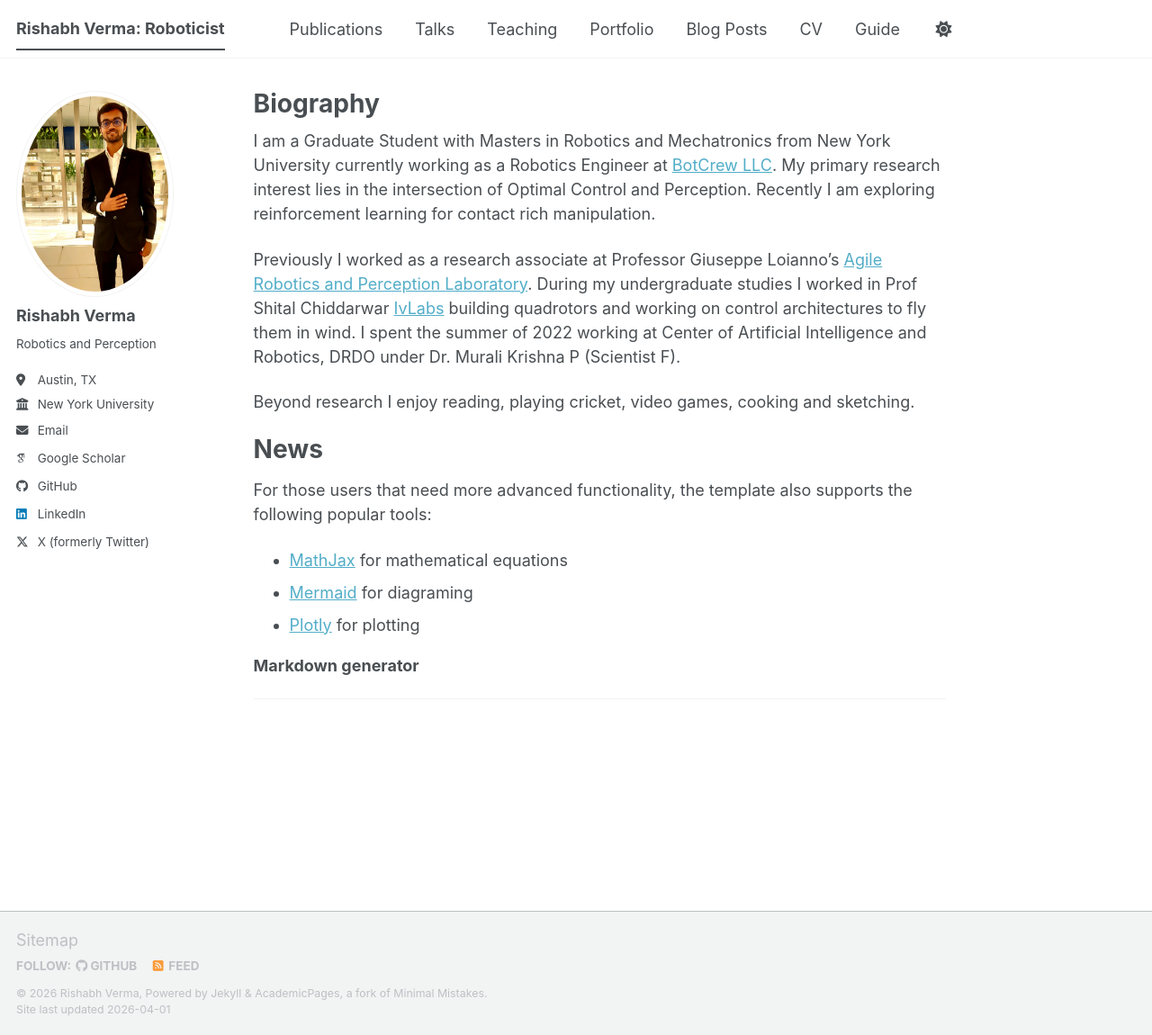
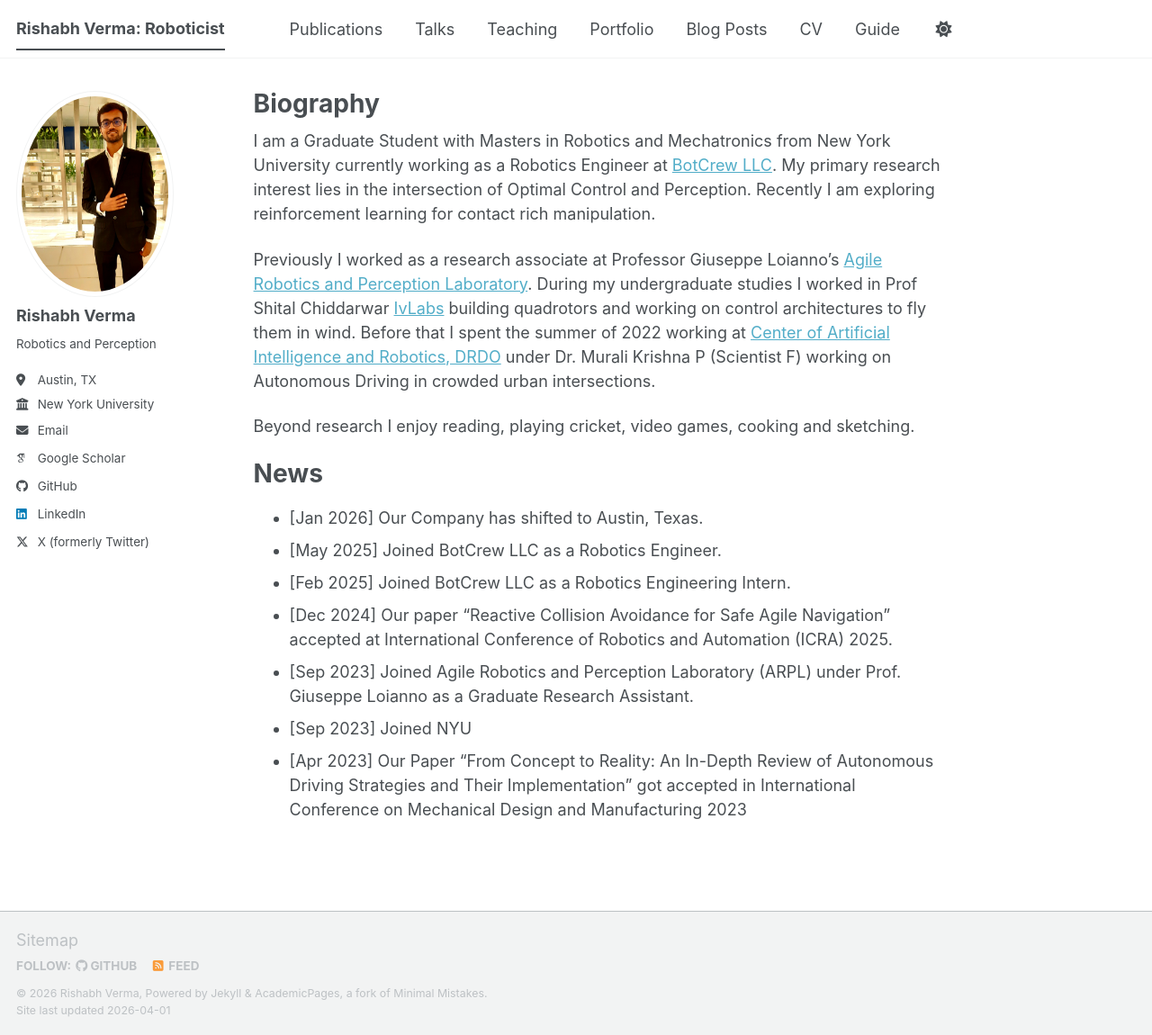
Before and after one commit to RiVer2000/RiVer2000.github.io, a Jekyll site: the page built from _pages/about.md, in a window 1280 px wide and 1150 px high. Shown: the whole window at 90% size. Built offline with Jekyll 4.4.1, drawn with Linux system fonts in a browser that asks for light colours; some web fonts are replaced; a script bundle is joined from its source files by our own code; library files that are not in the unit come from our copies.

Commit message:
main landing page

```diff
--- a/_pages/about.md
+++ b/_pages/about.md
@@ -8,28 +8,16 @@ redirect_from:
 ---
 I am a Graduate Student with Masters in Robotics and Mechatronics from New York University currently working as a Robotics Engineer at [BotCrew LLC](https://robots.botcrew.com/). My primary research interest lies in the intersection of Optimal Control and Perception. Recently I am exploring reinforcement learning for contact rich manipulation.
 
-Previously I worked as a research associate at Professor Giuseppe Loianno's [Agile Robotics and Perception Laboratory](https://arplaboratory.github.io/). During my undergraduate studies I worked in Prof Shital Chiddarwar [IvLabs](https://ivlabs.in/) building quadrotors and working on control architectures to fly them in wind. I spent the summer of 2022 working at Center of Artificial Intelligence and Robotics, DRDO under Dr. Murali Krishna P (Scientist F).
+Previously I worked as a research associate at Professor Giuseppe Loianno's [Agile Robotics and Perception Laboratory](https://arplaboratory.github.io/). During my undergraduate studies I worked in Prof Shital Chiddarwar [IvLabs](https://ivlabs.in/) building quadrotors and working on control architectures to fly them in wind. Before that I spent the summer of 2022 working at [Center of Artificial Intelligence and Robotics, DRDO](https://www.indiascienceandtechnology.gov.in/organisations/ministry-and-departments/defence-research-and-development-organisation-drdo-govt-india/centre-artificial-intelligence-robotics-cair) under Dr. Murali Krishna P (Scientist F) working on Autonomous Driving in crowded urban intersections.
 
 Beyond research I enjoy reading, playing cricket, video games, cooking and sketching.
 
 News
 ======
-
-
-For those users that need more advanced functionality, the template also supports the following popular tools:
-- [MathJax](https://www.mathjax.org/) for mathematical equations
-- [Mermaid](https://mermaid.js.org/) for diagraming
-- [Plotly](https://plotly.com/javascript/) for plotting
-
-
-**Markdown generator**
-
-<!-- The repository includes [a set of Jupyter notebooks](https://github.com/academicpages/academicpages.github.io/tree/master/markdown_generator
-) that converts a CSV containing structured data about talks or presentations into individual Markdown files that will be properly formatted for the Academic Pages template. The sample CSVs in that directory are the ones I used to create my own personal website at stuartgeiger.com. My usual workflow is that I keep a spreadsheet of my publications and talks, then run the code in these notebooks to generate the Markdown files, then commit and push them to the GitHub repository.
-
-How to edit your site's GitHub repository -->
-------
-<!-- Many people use a git client to create files on their local computer and then push them to GitHub's servers. If you are not familiar with git, you can directly edit these configuration and Markdown files directly in the github.com interface. Navigate to a file (like [this one](https://github.com/academicpages/academicpages.github.io/blob/master/_talks/2012-03-01-talk-1.md) and click the pencil icon in the top right of the content preview (to the right of the "Raw | Blame | History" buttons). You can delete a file by clicking the trashcan icon to the right of the pencil icon. You can also create new files or upload files by navigating to a directory and clicking the "Create new file" or "Upload files" buttons.
-
-Example: editing a Markdown file for a talk
-![Editing a Markdown file for a talk](/images/editing-talk.png) -->
+- [Jan 2026] Our Company has shifted to Austin, Texas.
+- [May 2025] Joined BotCrew LLC as a Robotics Engineer.
+- [Feb 2025] Joined BotCrew LLC as a Robotics Engineering Intern.
+- [Dec 2024] Our paper "Reactive Collision Avoidance for Safe Agile Navigation" accepted at International Conference of Robotics and Automation (ICRA) 2025.
+- [Sep 2023] Joined Agile Robotics and Perception Laboratory (ARPL) under Prof. Giuseppe Loianno as a Graduate Research Assistant.
+- [Sep 2023] Joined NYU
+- [Apr 2023] Our Paper "From Concept to Reality: An In-Depth Review of Autonomous Driving Strategies and Their Implementation" got accepted in International Conference on Mechanical Design and Manufacturing 2023
```
